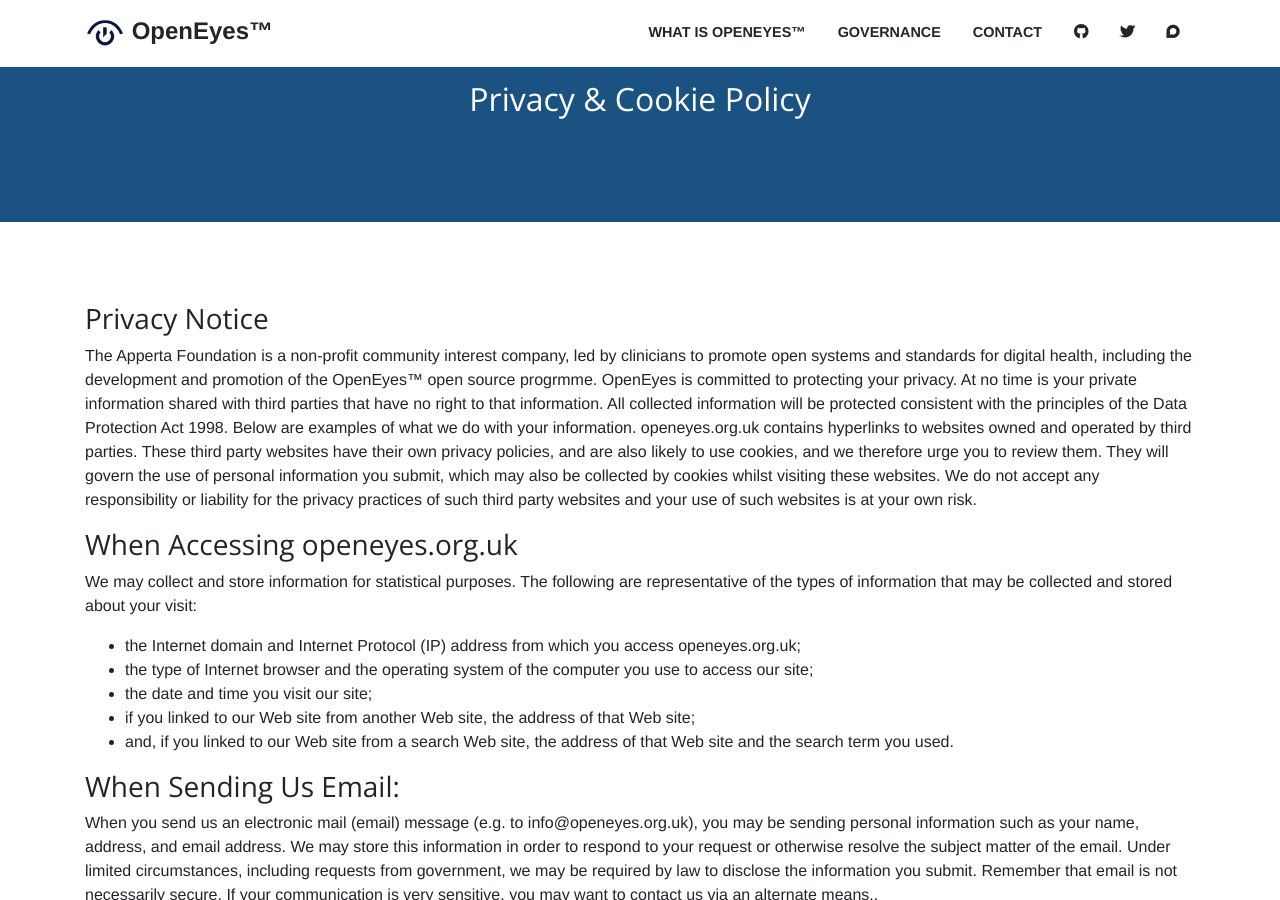
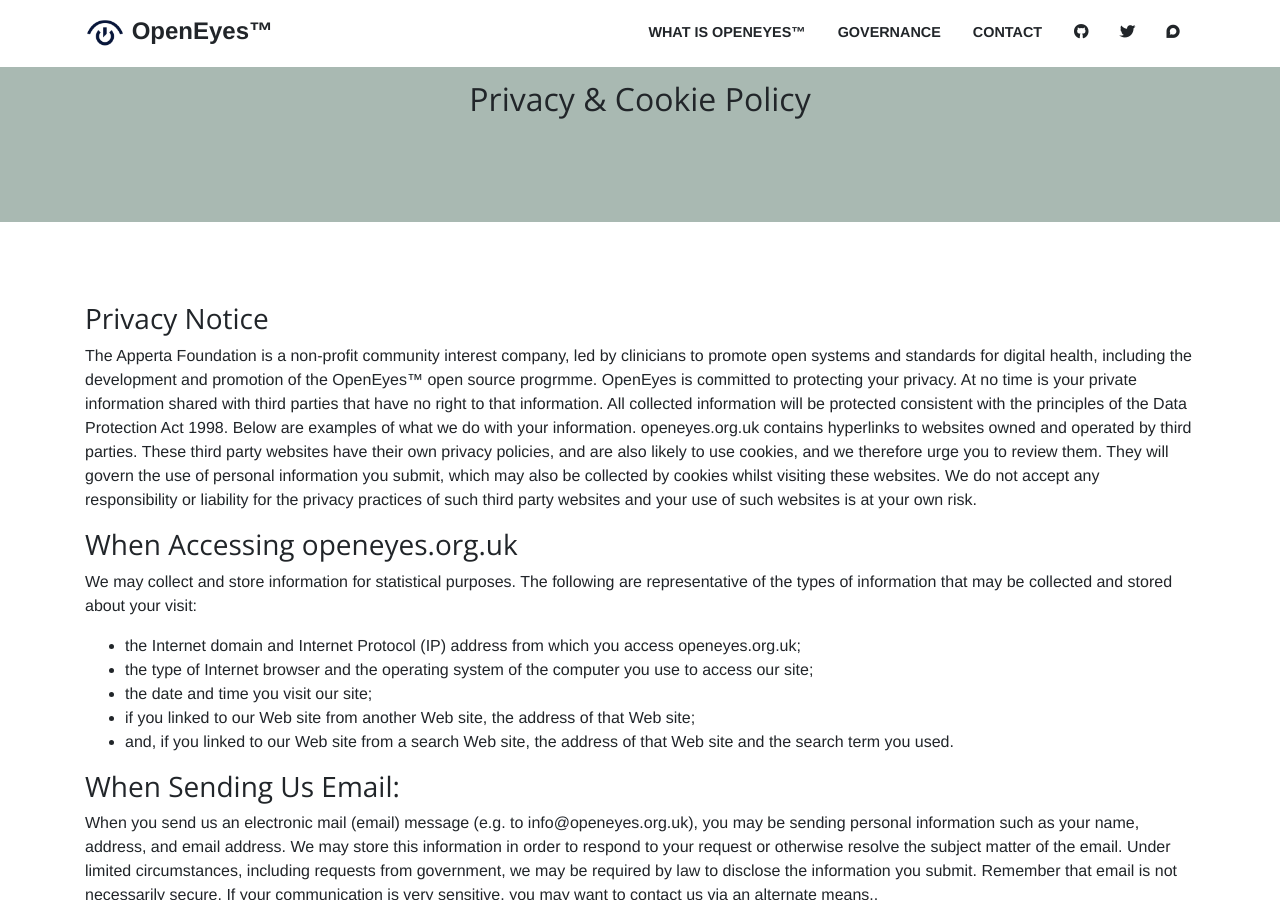
Before and after one commit to openeyes/openeyes.github.io, a Jekyll site: the page built from _pages/privacypolicy.md, in a window 1280 px wide and 900 px high. Built offline with Jekyll 4.4.1, drawn with Linux system fonts in a browser that asks for light colours; nearby versions of some CDN libraries; some web fonts are replaced.

Commit message:
Link Updates

```diff
--- a/_includes/header.html
+++ b/_includes/header.html
@@ -9,14 +9,14 @@
         <div class="collapse navbar-collapse" id="navbarResponsive">
           <ul class="navbar-nav ml-auto">
           <li class="nav-item">
-            <a class="nav-link js-scroll-trigger" href="#whatIs">What is OpenEyes™</a>
+            <a class="nav-link js-scroll-trigger" href="{{ site.url }}#whatIs">What is OpenEyes™</a>
             </li>
             <li class="nav-item">
-              <a class="nav-link js-scroll-trigger" href="#services">Governance</a>
+              <a class="nav-link js-scroll-trigger" href="{{ site.url }}#services">Governance</a>
             </li>
 
              <li class="nav-item">
-              <a class="nav-link js-scroll-trigger" href="#contact">Contact</a>
+              <a class="nav-link js-scroll-trigger" href="{{ site.url }}#contact">Contact</a>
             </li>
             		<li class="nav-item">
 			 <a class="nav-link" href="https://github.com/appertafoundation/openeyes" target="_blank"><i class="fab fa-github"></i></a>
--- a/_pages/privacypolicy.md
+++ b/_pages/privacypolicy.md
@@ -4,7 +4,7 @@
 title:  "Privacy & Cookie Policy"
 ---
 
-<section class="bg-primary text-white" id="about">
+<section style="background-color:#a9b9b2" id="about">
       <div class="container text-center">
         <h2 class="mb-4">Privacy & Cookie Policy</h2>
        </div>
```
